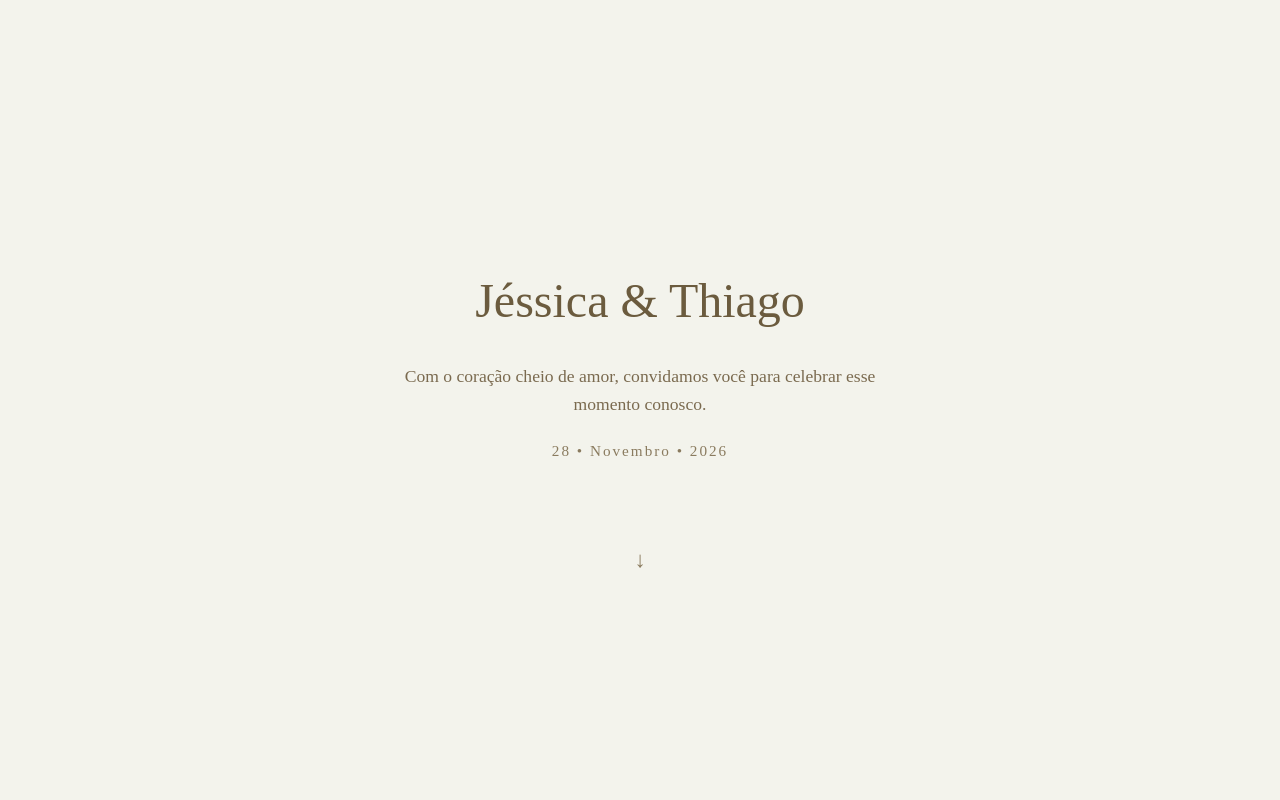
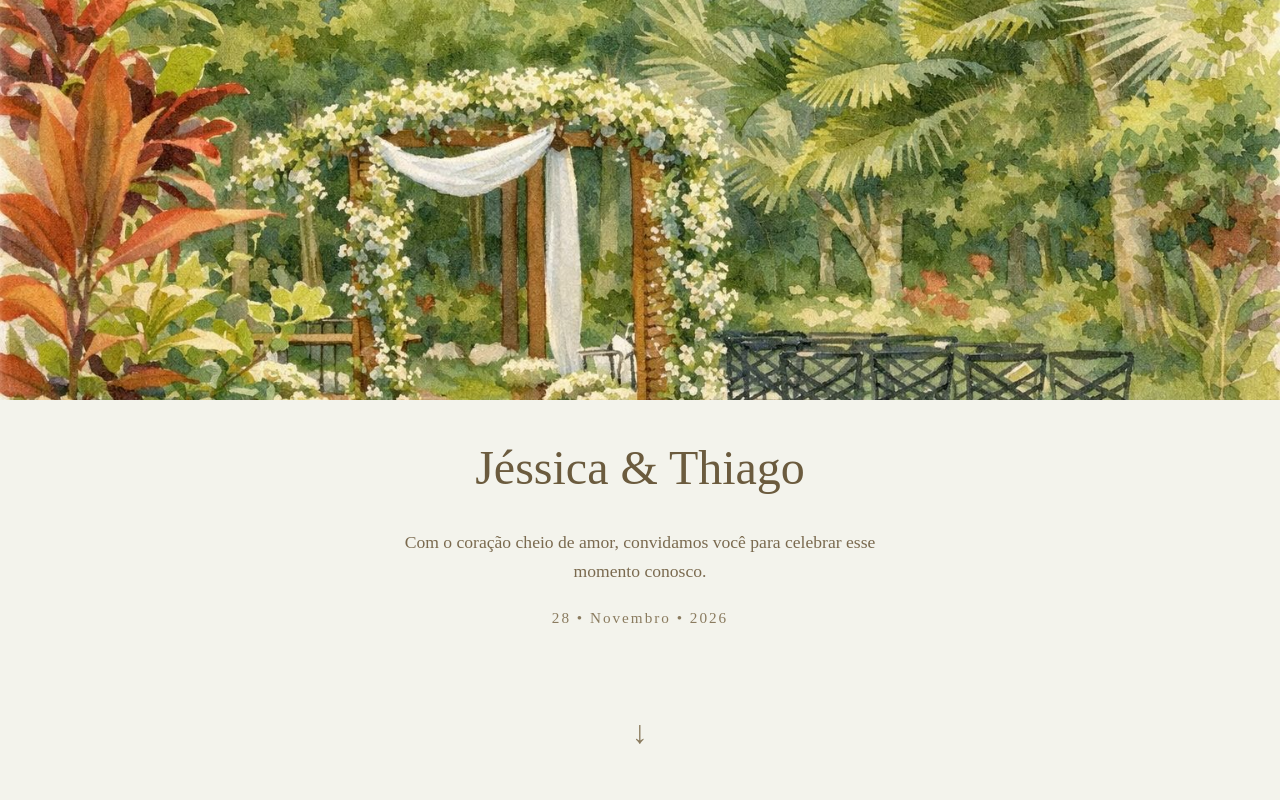
Before and after one commit to ThiagoLopesSantos/site-casamento-jessica-thiago, a plain HTML site: page index.html in a window 1280 px wide. Both pictures are taken after a click on the button "Abrir convite". Shown: the top 800 px of the page. Drawn offline with Linux system fonts and the light colour scheme.

Commit message:
adicionando imagem no topo

```diff
--- a/index.html
+++ b/index.html
@@ -4,29 +4,21 @@
         <meta charset="UTF-8" />
         <title>Jéssica & Thiago | Nosso Casamento</title>
         <meta name="viewport" content="width=device-width, initial-scale=1.0" />
+        <link rel="icon" sizes="180x180" href="LOGO2.1.png" />
         <link rel="stylesheet" href="style.css" />
     </head>
     <body>
 
-    <!-- CAPA / CARTA -->
+    <!-- CARTA -->
     <section class="cover" id="cover">
         <div class="invite">
             <button onclick="abrirConvite()" aria-label="Abrir convite"></button>
         </div>
     </section>
 
-    <!-- PRIMEIRA TELA REAL -->
-    <section class="hero">
-        <h1 class="reveal">Jéssica & Thiago</h1>
-        <p class="reveal delay-1">
-            Com o coração cheio de amor, convidamos você para celebrar esse momento conosco.
-        </p>
-        <span class="date reveal delay-2">
-            28 • Novembro • 2026
-        </span>
-        <div class="scroll-indicator reveal delay-3">
-            ↓
-        </div>
+    <!-- TOPO AQUARELA -->
+    <section class="top-image">
+        <img src="topbanner.png" alt="Ilustração em aquarela">
     </section>
 
     <!-- PRIMEIRA TELA REAL -->
@@ -44,6 +36,7 @@
     </section>
 
 
+
     <script src="script.js"></script>
     </body>
 </html>
--- a/script.js
+++ b/script.js
@@ -6,5 +6,5 @@ function abrirConvite() {
         document.querySelectorAll(".reveal").forEach(el => {
         el.classList.add("active");
         });
-    }, 400);
+    }, 500);
 }
--- a/style.css
+++ b/style.css
@@ -3,6 +3,8 @@ body {
     background-color: #f3f3ec;
     font-family: serif;
 }
+
+/* CARTA */
 
 .cover {
     position: fixed;
@@ -46,14 +48,12 @@ body {
 
 
 .hero {
-    min-height: 100vh;
     background-color: #f3f3ec;
     display: flex;
     flex-direction: column;
     align-items: center;
     justify-content: center;
     text-align: center;
-    padding: 0px 20px;
 }
 
 .hero h1 {
@@ -99,7 +99,7 @@ body {
 
 .scroll-indicator {
     margin-top: 40px;
-    font-size: 1.4rem;
+    font-size:2rem;
     color: #8a7b5f;
     opacity: 0.7;
     animation: float 2.2s ease-in-out infinite;
@@ -120,11 +120,24 @@ body {
     transition-delay: 0.6s;
 }
 
+.top-image {
+    width: 100%;
+    height: 50vh;
+    overflow: hidden;
+}
 
+.top-image img {
+    width: 100%;
+    height: 100%;
+    object-fit: cover;
+}
+
+
+/* RESPONSIVIDADE */
 @media (max-width: 768px) {
 
     .hero {
-        padding: 24px 16px;
+        padding: 0px 16px;
     }
 
     .hero h1 {
@@ -146,7 +159,7 @@ body {
     }
 
     .scroll-indicator {
-        font-size: 1.2rem;
+        font-size: 2rem;
         margin-top: 24px;
     }
 
```
Also changed, not shown: topbanner.png (added), 2 other files.
